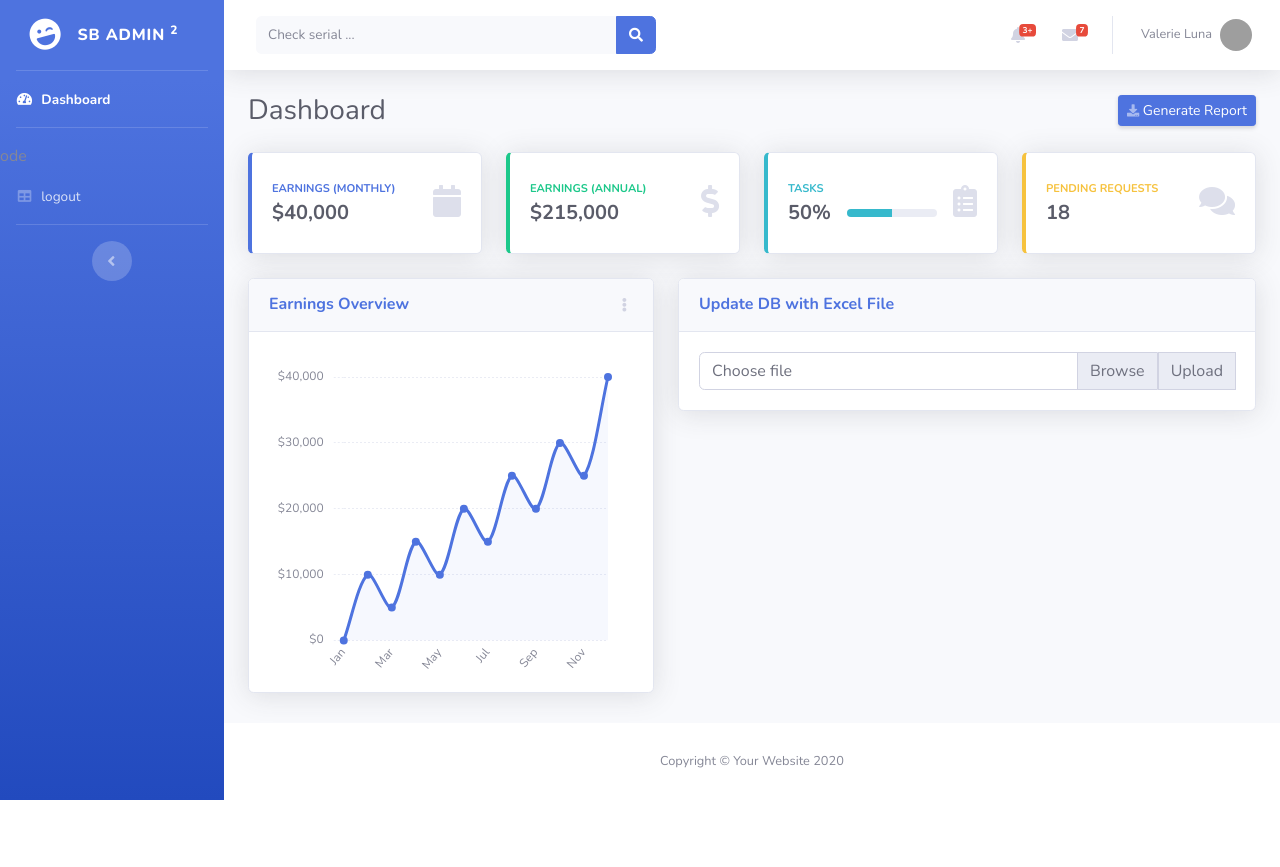
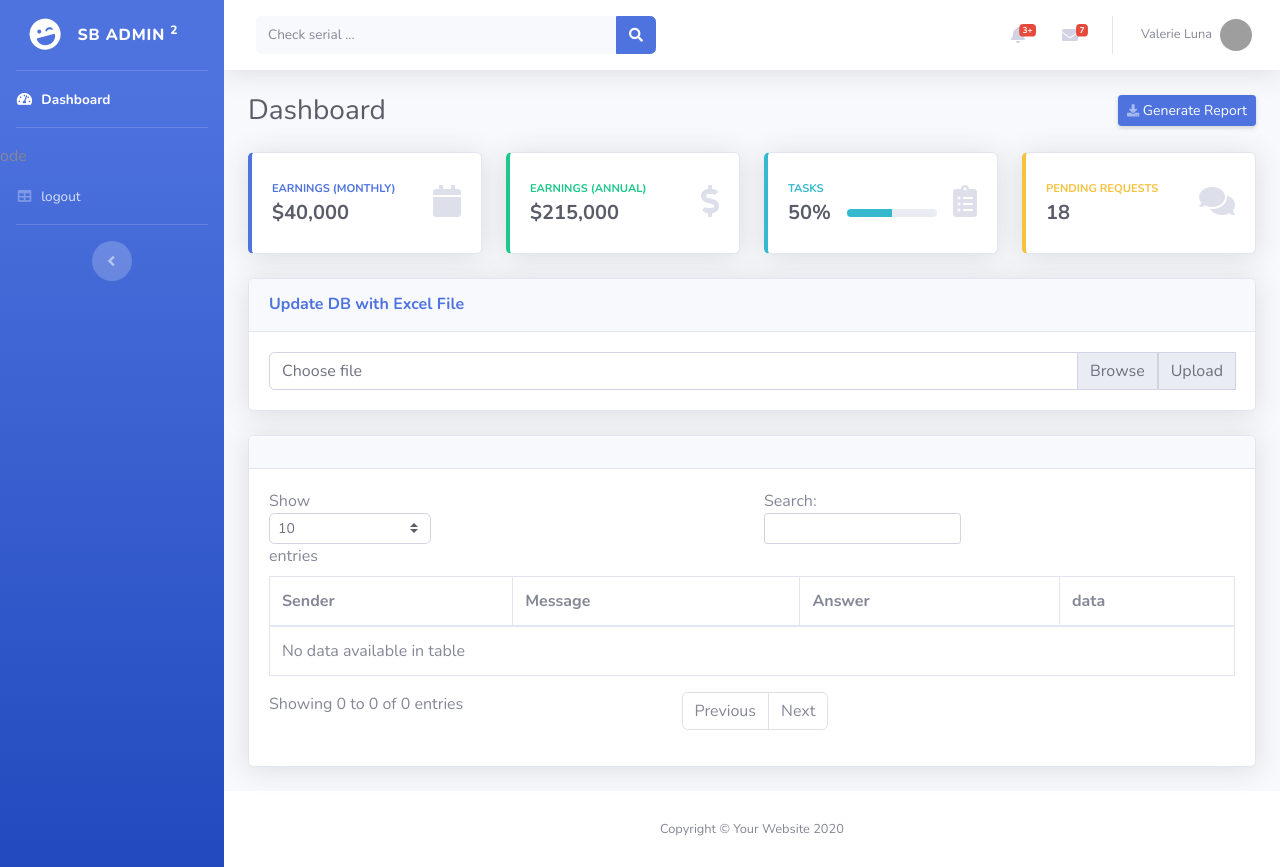
Before and after one commit to mojtabavi/sms_serial_verification, a Node server app: page / in a window 1280 px wide. Before the commit the page ends 800 px from the top, so only its background shows below. Run offline with Node 20, Linux system fonts and the light colour scheme; the visitor is signed in with stand-in values (Sample User, id 1); data that the repository does not hold is empty; some libraries are stand-ins or nearby versions; grey boxes are pictures that could not be loaded.

Commit message:
node.js-the table at the bottom of the dashboard

```diff
--- /dev/null
+++ b/nodejs/lib/dataSms.js
@@ -0,0 +1,23 @@
+const mysqldb = require('mysql');
+require('dotenv').config();
+
+
+function dataSms(){
+    return new Promise((resolve,reject) => {
+        const db = mysqldb.createConnection({
+            host     : process.env.MYSQL_HOST,
+            user     : process.env.MYSQL_USERNAME,
+            password : process.env.MYSQL_PASSWORD,
+            database : process.env.MYSQL_DB_NAME,
+        });
+        db.connect();
+        db.query("SELECT * FROM PROCESSED_SMS ORDER BY date DESC LIMIT 5000", function (error, results, fields) {
+            if (error) reject(error);
+            resolve(results)
+        });
+        db.end();
+    });
+
+}
+
+module.exports = dataSms
--- a/nodejs/routes/home.js
+++ b/nodejs/routes/home.js
@@ -7,8 +7,8 @@ const isAuth = require('./authMiddleware').isAuth;
 const isAdmin = require('./authMiddleware').isAdmin;
 const upload = require('../lib/uploadFile');
 const excelToDb = require('../excelToDb');
-const checkSerial = require("../check_serial")
-
+const checkSerial = require("../check_serial");
+const dataSms = require("../lib/dataSms");
 
 
 
@@ -22,14 +22,22 @@ router.post('/', isAuth, (req, res, next) => {
             // ERROR occured (here it can be occured due
             // to uploading image of size greater than
             // 1MB or uploading different file type)
-            res.status(401).render('index',{message:err,alert:"warning"});
+            dataSms()
+                .then(data => res.status(401).render('index',{data:data, message:err,alert:"warning"}))
+                .catch(err => {console.log(err)
+                    res.render('index',{data:undefined, message:undefined, alert:"warning"});
+                })
         }
         else {
 
             // SUCCESS, image successfully uploaded
 
             excelToDb("./uploads/data.xlsx","./uploads/invalid.xlsx");
-            res.status(200).render('index',{message:"two Files Uploaded successfully",alert:"success"});
+            dataSms()
+                .then(data => res.status(200).render('index',{data:data, message:"two Files Uploaded successfully", alert:"success"}))
+                .catch(err => {console.log(err)
+                    res.render('index',{data:undefined, message:undefined, alert:"warning"});
+                })
         }
     })
 });
@@ -66,10 +74,14 @@ router.post('/getCheckSerial', isAuth, (req, res, next) => {
 });*/
 
 router.get('/', isAuth, (req, res, next) => {
-    res.render('index',{message:undefined,alert:"warning"});
+    dataSms()
+        .then(data => res.render('index',{data:data, message:undefined, alert:"warning"}))
+        .catch(err => {console.log(err)
+            res.render('index',{data:undefined, message:undefined, alert:"warning"});
+        })
 });
 
-// When you visit http://localhost:3000/login, you will see "Login Page"
+// When you visit http://localhost:5000/login, you will see "Login Page"
 router.get('/login', (req, res, next) => {
 
     res.render("login")
--- a/nodejs/views/index.ejs
+++ b/nodejs/views/index.ejs
@@ -359,36 +359,8 @@
 
           <div class="row">
 
-            <!-- Area Chart -->
-            <div class="col-xl-5 col-lg-5">
-              <div class="card shadow mb-4">
-                <!-- Card Header - Dropdown -->
-                <div class="card-header py-3 d-flex flex-row align-items-center justify-content-between">
-                  <h6 class="m-0 font-weight-bold text-primary">Earnings Overview</h6>
-                  <div class="dropdown no-arrow">
-                    <a class="dropdown-toggle" href="#" role="button" id="dropdownMenuLink" data-toggle="dropdown" aria-haspopup="true" aria-expanded="false">
-                      <i class="fas fa-ellipsis-v fa-sm fa-fw text-gray-400"></i>
-                    </a>
-                    <div class="dropdown-menu dropdown-menu-right shadow animated--fade-in" aria-labelledby="dropdownMenuLink">
-                      <div class="dropdown-header">Dropdown Header:</div>
-                      <a class="dropdown-item" href="#">Action</a>
-                      <a class="dropdown-item" href="#">Another action</a>
-                      <div class="dropdown-divider"></div>
-                      <a class="dropdown-item" href="#">Something else here</a>
-                    </div>
-                  </div>
-                </div>
-                <!-- Card Body -->
-                <div class="card-body">
-                  <div class="chart-area">
-                    <canvas id="myAreaChart"></canvas>
-                  </div>
-                </div>
-              </div>
-            </div>
-
             <!-- Pie Chart -->
-            <div class="col-xl-7 col-lg-8">
+            <div class="col-xl-12 col-lg-12">
               <div class="card shadow mb-4">
                 <!-- Card Header - Dropdown -->
                 <div class="card-header py-3 d-flex flex-row align-items-center justify-content-between">
@@ -413,7 +385,39 @@
               </div>
             </div>
           </div>
+            <% if (data) { %>
+            <div class="card shadow mb-4">
+              <div class="card-header py-3">
+                <h6 class="m-0 font-weight-bold text-primary"></h6>
+              </div>
+              <div class="card-body">
+                <div class="table-responsive">
+                  <table class="table table-bordered" id="dataTable" width="100%" cellspacing="0">
+                    <thead>
+
+                    <tr>
+                      <th>Sender</th>
+                      <th>Message</th>
+                      <th>Answer</th>
+                      <th>data</th>
+                    </tr>
+                    </thead>
+                    <tbody>
+                    <% data.forEach(sms => { %>
+                    <tr>
+                      <td><%= sms.sender %></td>
+                      <td><%= sms.message %></td>
+                      <td><%= sms.answer %></td>
+                      <td><%= sms.date %></td>
+                    </tr>
+                    <% }) %>
+                    </tbody>
+                  </table>
+                </div>
+              </div>
         </div>
+            <% } %>
+
         <!-- /.container-fluid -->
 
       </div>
@@ -477,6 +481,11 @@
   <!-- Page level custom scripts -->
   <script src="/js/demo/chart-area-demo.js"></script>
   <script src="/js/demo/chart-pie-demo.js"></script>
+    <script src="/vendor/datatables/jquery.dataTables.min.js"></script>
+    <script src="/vendor/datatables/dataTables.bootstrap4.min.js"></script>
+
+    <!-- Page level custom scripts -->
+    <script src="/js/demo/datatables-demo.js"></script>
 
 </body>
 
```
